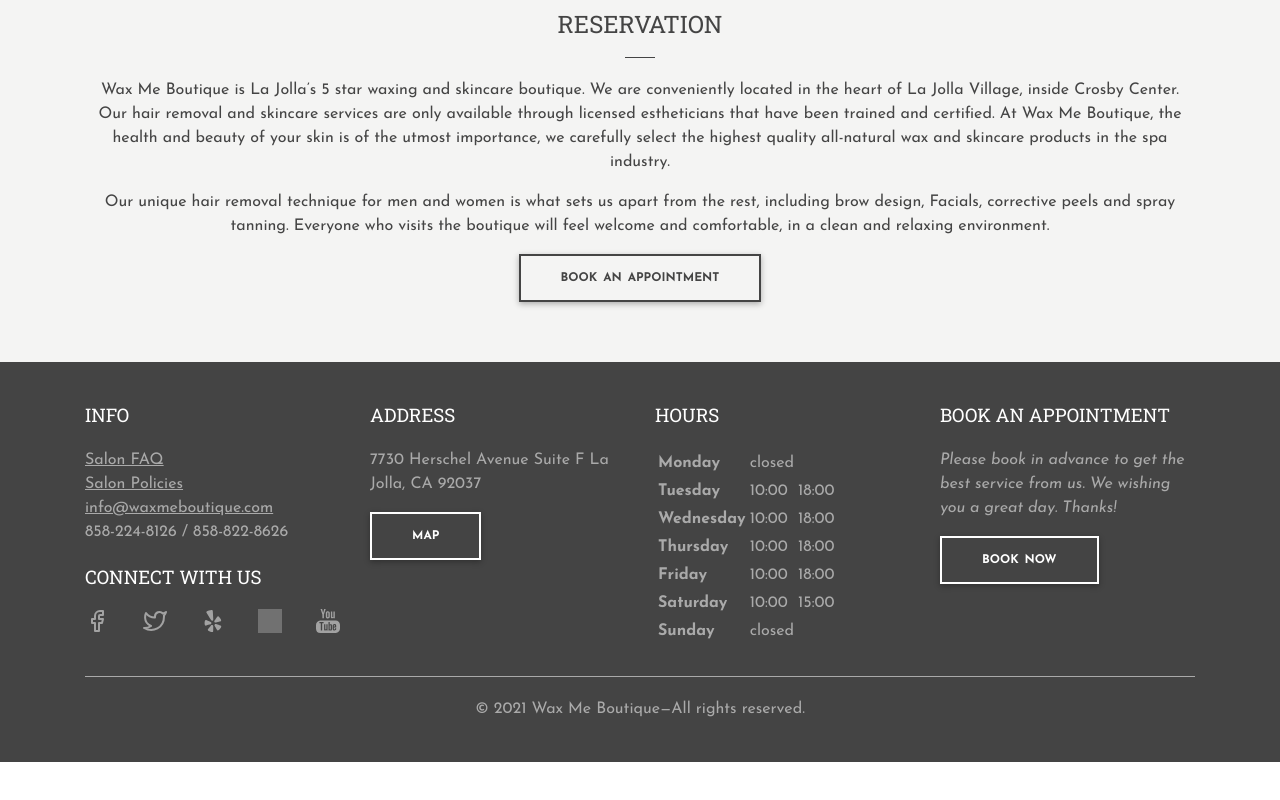
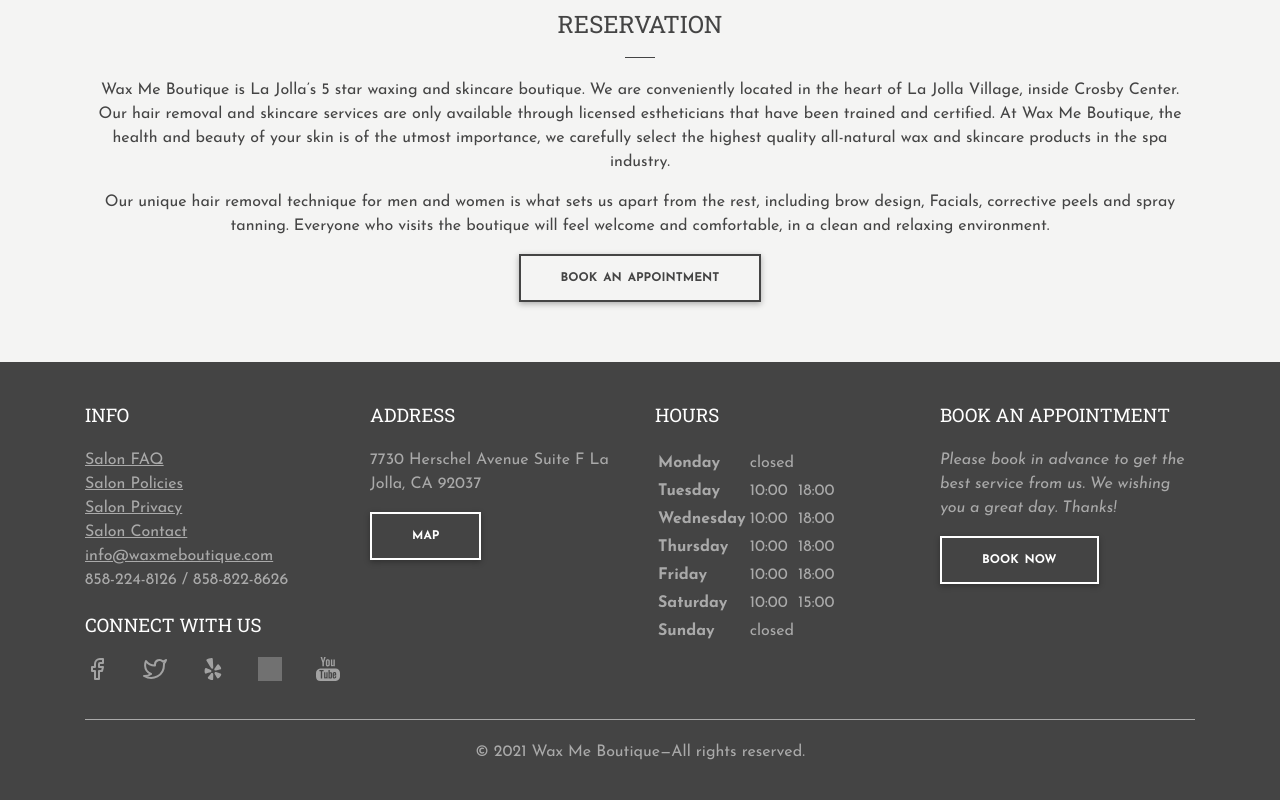
Before and after one commit to polished85/wax-me-boutique, a SvelteKit app: page / in a window 1280 px wide. Shown: the part 2999-3799 px from the top of the page. Before the commit the page ends 3761 px from the top, so only its background shows below. Built offline with nearby package versions, Linux system fonts and the light colour scheme; grey boxes are pictures that could not be loaded; some icons are missing.

Commit message:
Add contact and privacy links to footer

```diff
--- a/src/components/footer/index.svelte
+++ b/src/components/footer/index.svelte
@@ -27,6 +27,8 @@
 					<p>
 						<a href="{data.faq.url}">{data.faq.text}</a><br/>
 						<a href="{data.policies.url}">{data.policies.text}</a><br/>
+						<a href="{data.privacy.url}">{data.privacy.text}</a><br/>
+						<a href="{data.contact.url}">{data.contact.text}</a><br/>
 						<a href="mailto:{data.email}">{data.email}</a> <br/>{data.phone.join(' / ')}
 					</p>
 					<h3>{data.social.title}</h3>
```
